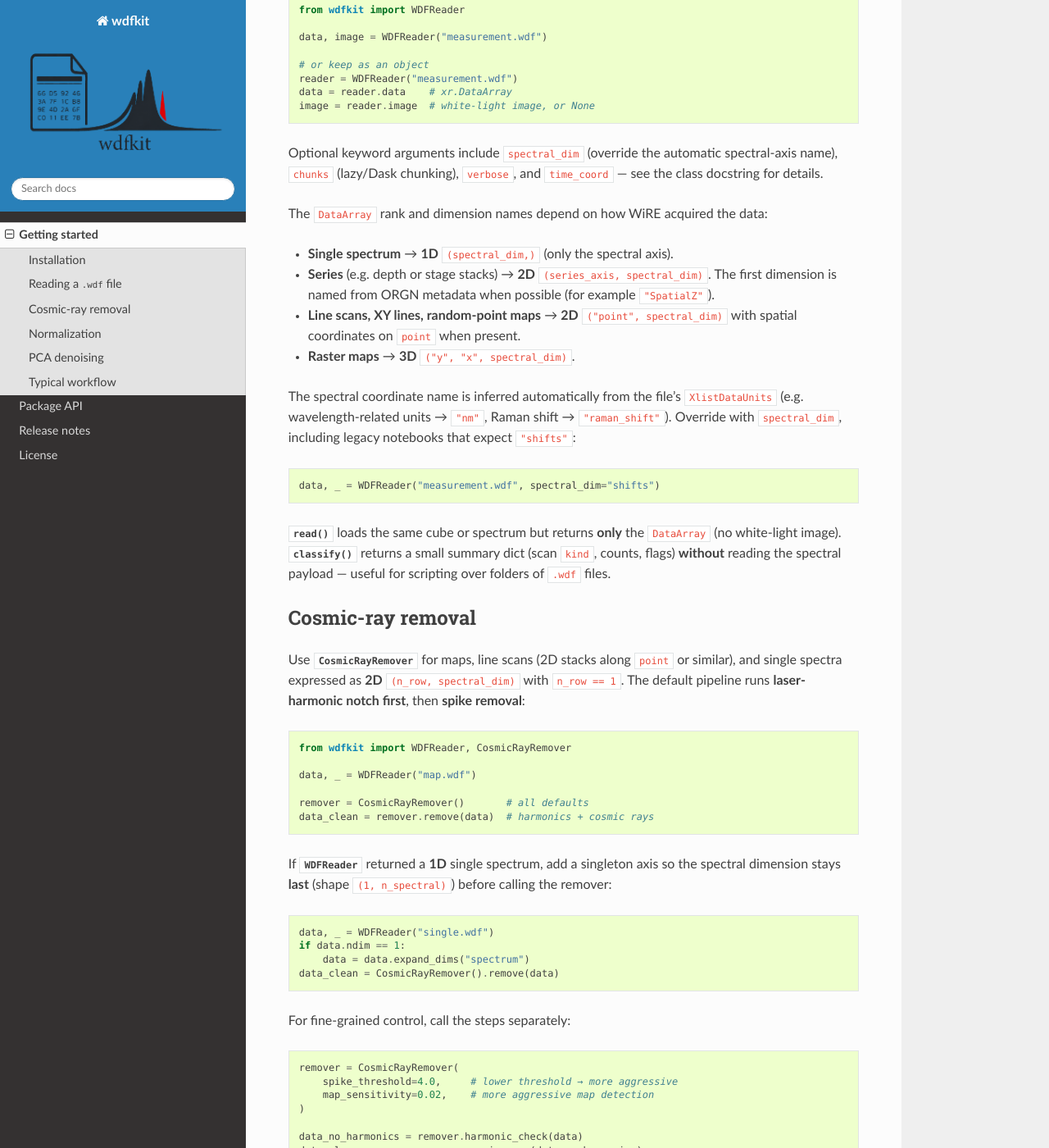
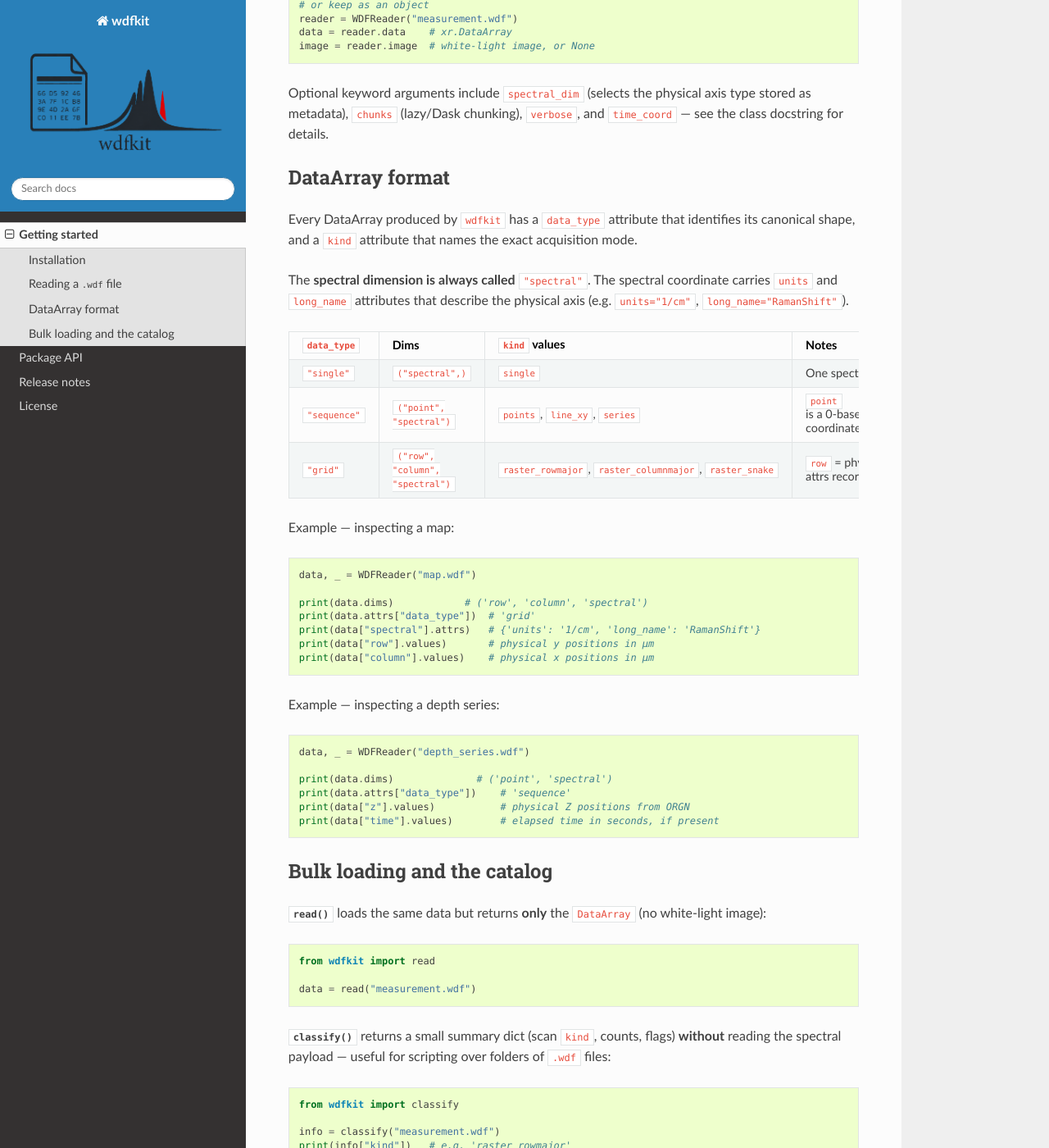
Before and after one commit to svi-lab/wdfkit, a Sphinx documentation site: the page built from docs/source/getting-started.rst, in a window 1280 px wide and 1400 px high, scrolled down 984 px. Shown: the whole window at 82% size. Built offline with Sphinx 7.4.7 and the Read the Docs theme 3.1.0, drawn with Linux system fonts in a browser that asks for light colours; some of the changed text lies outside the part shown.

```diff
--- a/docs/source/getting-started.rst
+++ b/docs/source/getting-started.rst
@@ -14,12 +14,9 @@ Getting started
     :align: center
 
 ``wdfkit`` reads Renishaw WiRE ``.wdf`` spectra into ``xarray.DataArray``
-objects and provides preprocessing tools: cosmic-ray removal, Nd:YAG
-laser-harmonic notches, normalization, and PCA-based denoising.
-
-:class:`~wdfkit.WDFReader` loads data eagerly by default; pass ``chunks=True``
-(or an integer target chunk size in megabytes) for **lazy, Dask-backed**
-arrays when working with large maps.
+objects. It handles single spectra, line scans, depth/time series, and
+full raster maps—normalising dimension names and spectral axes so
+downstream analysis code can treat every file type the same way.
 
 The project is **inspired by** `spectrapy <https://gitlab.in2p3.fr/dejan.skrelic/spectrapy>`__
 by **Dejan Skrelic**—an earlier tool that shaped how spectroscopy users treat
@@ -52,190 +49,101 @@ Reading a ``.wdf`` file
     data = reader.data    # xr.DataArray
     image = reader.image  # white-light image, or None
 
-Optional keyword arguments include ``spectral_dim`` (override the automatic
-spectral-axis name), ``chunks`` (lazy/Dask chunking), ``verbose``, and
-``time_coord`` — see the class docstring for details.
+Optional keyword arguments include ``spectral_dim`` (selects the physical
+axis type stored as metadata), ``chunks`` (lazy/Dask chunking), ``verbose``,
+and ``time_coord`` — see the class docstring for details.
 
-The ``DataArray`` rank and dimension names depend on how WiRE acquired the
-data:
+DataArray format
+----------------
 
-- **Single spectrum** → **1D** ``(spectral_dim,)`` (only the spectral axis).
-- **Series** (e.g. depth or stage stacks) → **2D** ``(series_axis, spectral_dim)``.
-  The first dimension is named from ORGN metadata when possible (for example
-  ``"SpatialZ"``).
-- **Line scans, XY lines, random-point maps** → **2D** ``("point",
-  spectral_dim)`` with spatial coordinates on ``point`` when present.
-- **Raster maps** → **3D** ``("y", "x", spectral_dim)``.
+Every DataArray produced by ``wdfkit`` has a ``data_type`` attribute that
+identifies its canonical shape, and a ``kind`` attribute that names the
+exact acquisition mode.
 
-The spectral coordinate name is inferred automatically from the file's
-``XlistDataUnits`` (e.g. wavelength-related units → ``"nm"``, Raman shift →
-``"raman_shift"``). Override with ``spectral_dim``, including legacy notebooks
-that expect ``"shifts"``::
+The **spectral dimension is always called** ``"spectral"``. The spectral
+coordinate carries ``units`` and ``long_name`` attributes that describe the
+physical axis (e.g. ``units="1/cm"``, ``long_name="RamanShift"``).
 
-    data, _ = WDFReader("measurement.wdf", spectral_dim="shifts")
+.. list-table::
+   :header-rows: 1
+   :widths: 20 25 20 35
 
-:func:`~wdfkit.read` loads the same cube or spectrum but returns **only** the
-``DataArray`` (no white-light image). :func:`~wdfkit.classify` returns a small
-summary dict (scan ``kind``, counts, flags) **without** reading the spectral
-payload — useful for scripting over folders of ``.wdf`` files.
+   * - ``data_type``
+     - Dims
+     - ``kind`` values
+     - Notes
+   * - ``"single"``
+     - ``("spectral",)``
+     - ``single``
+     - One spectrum.
+   * - ``"sequence"``
+     - ``("point", "spectral")``
+     - ``points``, ``line_xy``, ``series``
+     - ``point`` is a 0-based integer index. Spatial ORGN entries
+       (``SpatialX/Y/Z``) appear as named coordinates on the point dim.
+       A ``time`` coordinate is added when ORGN Time data are present.
+   * - ``"grid"``
+     - ``("row", "column", "spectral")``
+     - ``raster_rowmajor``, ``raster_columnmajor``, ``raster_snake``
+     - ``row`` = physical y-axis positions (µm), ``column`` = physical
+       x-axis positions (µm). ``row_axis="y"`` and ``column_axis="x"``
+       attrs record the mapping. A ``time`` coordinate shaped
+       ``(row, column)`` is added when ORGN Time data are present.
 
-Cosmic-ray removal
-------------------
-
-Use :class:`~wdfkit.CosmicRayRemover` for maps, line scans (2D stacks along
-``point`` or similar), and single spectra expressed as **2D**
-``(n_row, spectral_dim)`` with ``n_row == 1``. The default pipeline runs
-**laser-harmonic notch first**, then **spike removal**:
+Example — inspecting a map:
 
 .. code-block:: python
 
-    from wdfkit import WDFReader, CosmicRayRemover
-
     data, _ = WDFReader("map.wdf")
 
-    remover = CosmicRayRemover()       # all defaults
-    data_clean = remover.remove(data)  # harmonics + cosmic rays
+    print(data.dims)            # ('row', 'column', 'spectral')
+    print(data.attrs["data_type"])  # 'grid'
+    print(data["spectral"].attrs)   # {'units': '1/cm', 'long_name': 'RamanShift'}
+    print(data["row"].values)       # physical y positions in µm
+    print(data["column"].values)    # physical x positions in µm
 
-If :class:`~wdfkit.WDFReader` returned a **1D** single spectrum, add a
-singleton axis so the spectral dimension stays **last** (shape
-``(1, n_spectral)``) before calling the remover::
-
-    data, _ = WDFReader("single.wdf")
-    if data.ndim == 1:
-        data = data.expand_dims("spectrum")
-    data_clean = CosmicRayRemover().remove(data)
-
-For fine-grained control, call the steps separately:
+Example — inspecting a depth series:
 
 .. code-block:: python
 
-    remover = CosmicRayRemover(
-        spike_threshold=4.0,     # lower threshold → more aggressive
-        map_sensitivity=0.02,    # more aggressive map detection
-    )
+    data, _ = WDFReader("depth_series.wdf")
 
-    data_no_harmonics = remover.harmonic_check(data)
-    data_clean = remover.remove_cosmic_rays(data_no_harmonics)
+    print(data.dims)              # ('point', 'spectral')
+    print(data.attrs["data_type"])    # 'sequence'
+    print(data["z"].values)           # physical Z positions from ORGN
+    print(data["time"].values)        # elapsed time in seconds, if present
 
-To inspect detections and masks, use the diagnostics method (keys depend on
-dimensionality — **3D maps** expose ``core_mask`` / ``repair_mask``; **2D**
-collections expose ``core_mask`` and ``reference``; **1D** exposes
-``cosmic_mask``):
+Bulk loading and the catalog
+-----------------------------
+
+:func:`~wdfkit.read` loads the same data but returns **only** the
+``DataArray`` (no white-light image):
 
 .. code-block:: python
 
-    data_clean, diagnostics = remover.remove_with_diagnostics(data)
-    # e.g. diagnostics["core_mask"] — boolean array of detected spikes
-    # diagnostics["repair_mask"] — dilated mask that was interpolated
+    from wdfkit import read
 
-Key parameters for **1D / per-spectrum** removal:
+    data = read("measurement.wdf")
 
-.. list-table::
-   :header-rows: 1
-   :widths: 30 70
-
-   * - Parameter
-     - Description
-   * - ``spike_width``
-     - Odd integer ≥ 3; median filter window (default ``5``)
-   * - ``spike_threshold``
-     - Multiplier on robust MAD noise (lower → more aggressive, default ``3.5``)
-   * - ``spike_passes``
-     - Number of detect–repair iterations (default ``3``)
-
-Key parameters for **map** removal:
-
-.. list-table::
-   :header-rows: 1
-   :widths: 30 70
-
-   * - Parameter
-     - Description
-   * - ``map_method``
-     - ``"median"`` (default) or ``"pca"`` reference for 2D/3D collections
-   * - ``map_sensitivity``
-     - Scales detection aggressiveness for 3D disk-median engine (default ``0.01``)
-   * - ``map_disk_radius``
-     - Spatial disk radius for the 3D median reference filter (default ``3``)
-   * - ``map_spike_width``
-     - Spectral dilation window as a fraction of spectrum length (default ``0.02``)
-   * - ``map_n_components``
-     - Number of PCA components when ``map_method="pca"`` (default ``3``)
-
-See :class:`~wdfkit.CosmicRayRemover` for the full parameter list.
-
-Normalization
--------------
-
-:func:`~wdfkit.normalize` scales spectra along the spectral axis:
+:func:`~wdfkit.classify` returns a small summary dict (scan ``kind``,
+counts, flags) **without** reading the spectral payload — useful for
+scripting over folders of ``.wdf`` files:
 
 .. code-block:: python
 
-    from wdfkit import normalize
+    from wdfkit import classify
 
-    data_norm = normalize(data, method="area")
+    info = classify("measurement.wdf")
+    print(info["kind"])   # e.g. 'raster_rowmajor'
 
-Available methods: ``"l1"``, ``"l2"``, ``"max"``, ``"min_max"``,
-``"robust_scale"`` (default), ``"area"``, ``"wave_number"``. Pass
-``spectral_dim`` if the spectral axis is not the **last** dimension. Per-
-spectrum methods can run **chunk-wise** on Dask-backed arrays; ``"robust_scale"``
-and ``"wave_number"`` need the full dataset in memory first (see the function
-docstring).
-
-PCA denoising
--------------
-
-:class:`~wdfkit.SpectraCleaner` removes noise from a **population** of spectra
-using PCA reconstruction. Typical inputs are **3D** map cubes
-``(y, x, spectral_dim)`` or **2D** stacks ``(n_spectra, spectral_dim)``. It
-requires **more than one spectrum** — for a single spectrum use a 1D smoother
-instead.
+:func:`~wdfkit.catalog` scans a directory and returns a
+:class:`~wdfkit.Catalog` object that lists every ``.wdf`` file and
+lets you load individual files by index:
 
 .. code-block:: python
 
-    from wdfkit import WDFReader, SpectraCleaner
+    from wdfkit import catalog
 
-    data, _ = WDFReader("map.wdf")
-
-    cleaner = SpectraCleaner(n_components="mle")  # Minka's MLE picks component count
-    data_clean = cleaner.clean(data)
-
-To also retrieve the PCA decomposition (components, per-spectrum scores,
-explained variance arrays):
-
-.. code-block:: python
-
-    cleaner = SpectraCleaner(n_components=0.95)   # keep 95 % of variance
-    data_clean, decomp = cleaner.clean_with_decomposition(data)
-
-    components = decomp["components"]              # shape (n_components, n_spectral)
-    coeffs = decomp["coeffs"]                      # same spatial layout as input + components axis
-    ratio = decomp["explained_variance_ratio"]     # length n_components
-
-Overall variance explained by the retained components is summarized on the
-cleaned array under ``attrs["treatments"]["spectra_cleaning"]``
-(``explained_variance_ratio_total``, ``n_components_used``, and related
-fields). Large arrays live only in ``decomp`` (``components``, ``coeffs``, …).
-
-Typical workflow
-----------------
-
-A common end-to-end pipeline for a Raman/PL map:
-
-.. code-block:: python
-
-    from wdfkit import WDFReader, CosmicRayRemover, normalize, SpectraCleaner
-
-    # 1. Load
-    data, image = WDFReader("map.wdf")
-
-    # 2. Remove cosmic rays (harmonics + spikes).
-    #    Oversaturated spectra are detected and removed automatically.
-    data = CosmicRayRemover().remove(data)
-
-    # 3. Normalize
-    data = normalize(data, method="area")
-
-    # 4. PCA denoise.
-    #    Oversaturated spectra are also checked automatically here.
-    data = SpectraCleaner(n_components="mle").clean(data)
+    cat = catalog("./data/")
+    print(cat)        # table of all files with kind, shape, …
+    data = cat.load(0).data
```
Also changed, not shown: README.rst (+7 -5 lines), docs/source/api/wdfkit.rst (+3 -19 lines), news/docs.rst (added, +8 -0 lines).
